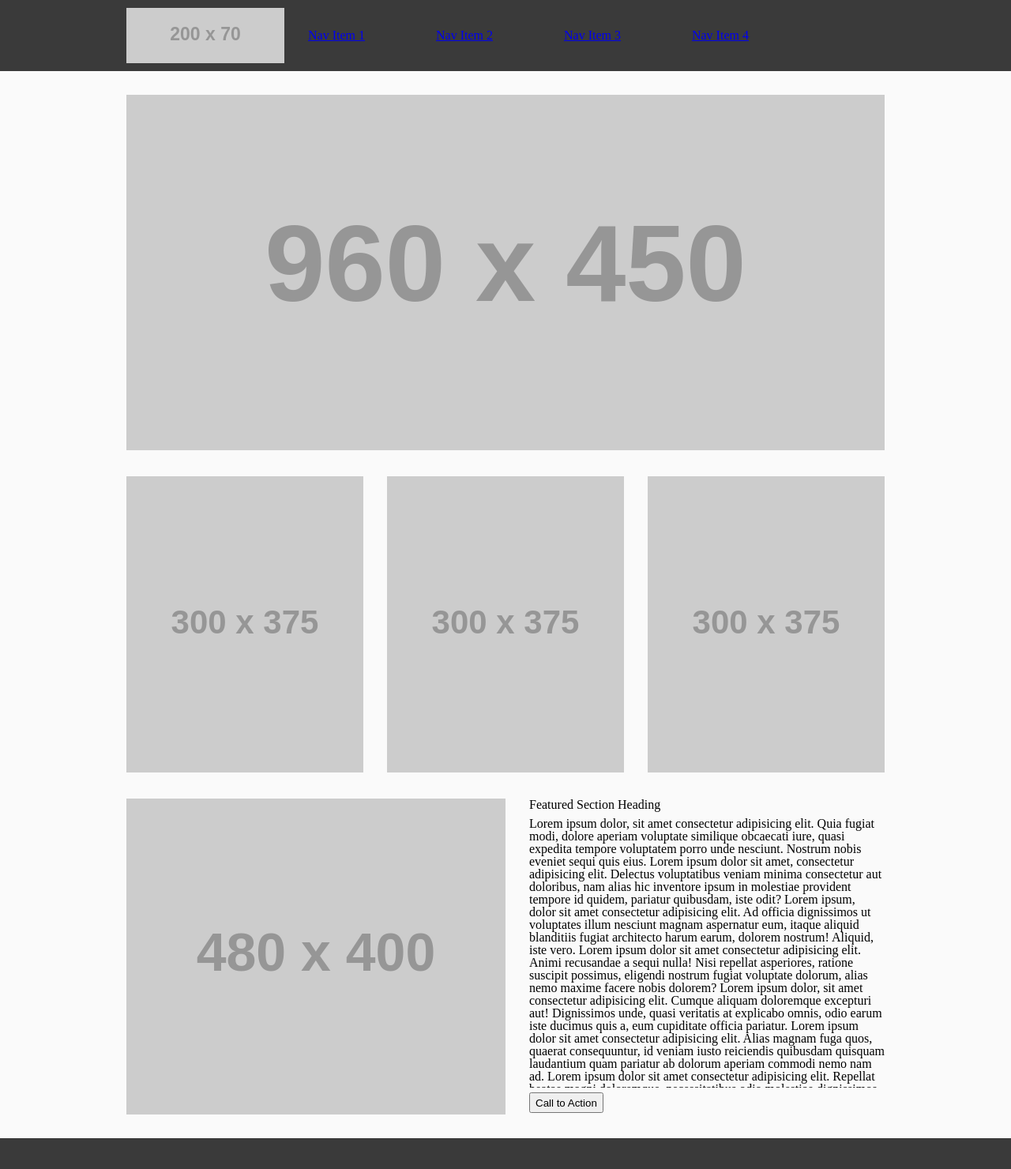
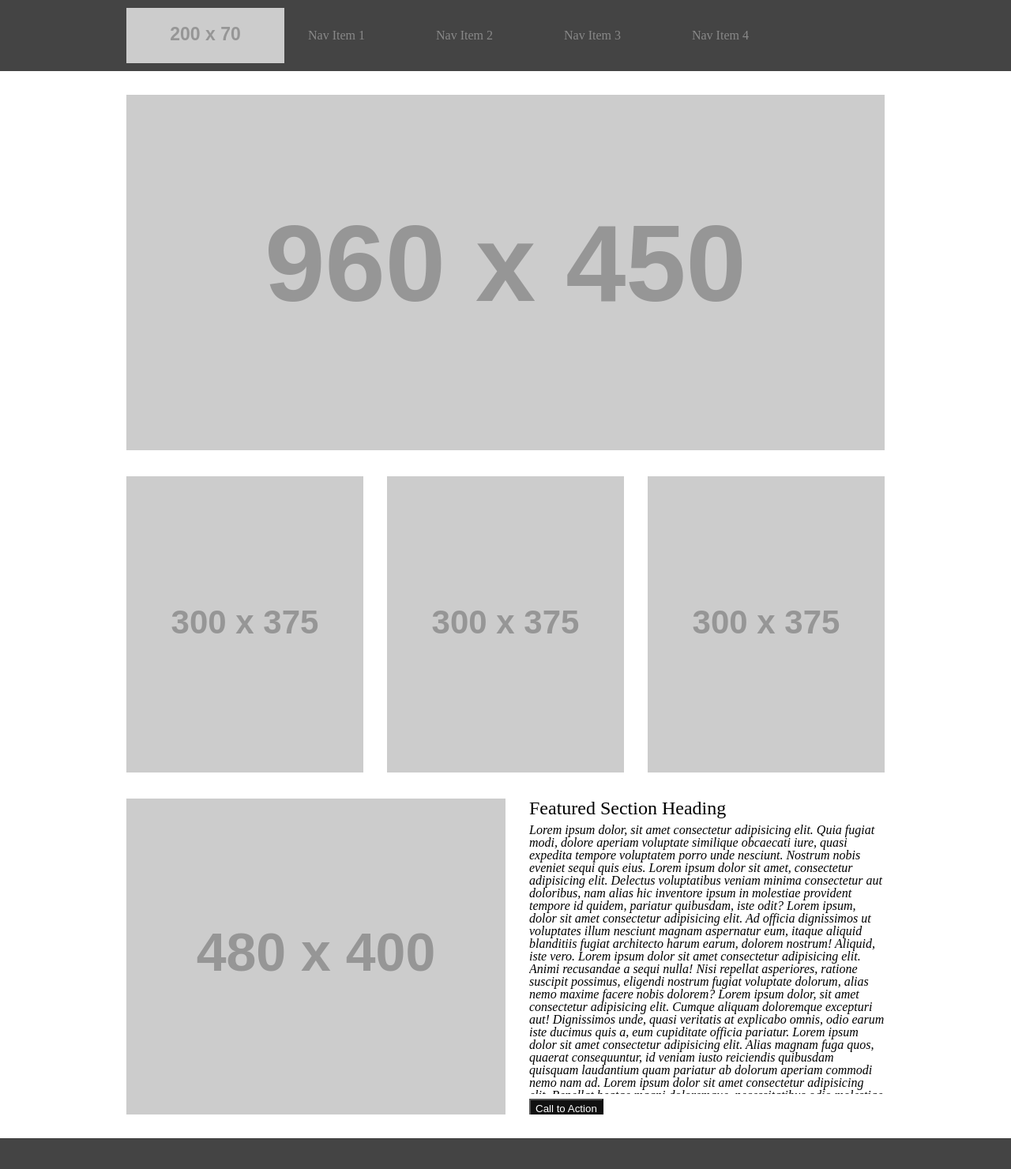
Before and after one commit to jnelsonjava/wireframe-exercise, a plain HTML site: page index.html in a window 1280 px wide. Shown: the whole page at 79% size. Drawn offline with Linux system fonts and the light colour scheme; placeholder pictures from the web are drawn by us.

Commit message:
added styling to match wireframe

```diff
--- a/style.css
+++ b/style.css
@@ -1,9 +1,9 @@
 body {
-  background: #fafafa;
+  background: fff;
 }
 
 header {
-  background: #3a3a3a;
+  background: #444;
   height: 90px;
 }
 
@@ -26,6 +26,11 @@ header > nav > ul > li {
   float: left;
   line-height: 90px;
   margin-right: 90px;
+}
+
+header > nav > ul > li > a {
+  color: #888;
+  text-decoration: none;
 }
 
 main {
@@ -59,6 +64,7 @@ main > article {
 
 main > article > img {
   float: left;
+  width: 50%;
 }
 
 main > article > section {
@@ -69,19 +75,34 @@ main > article > section {
   height: 400px;
 }
 
+main > article > section > h1 {
+  font-size: 1.5em;
+}
+
 main > article > section > p {
   margin-top: 8px;
   height: 342px;
   overflow: auto;
+  font-style: italic;
 }
 
 main > article > section > button {
   height: 26px;
   margin-top: 6px;
+  background-color: #111;
+  color: #fff;
+  line-height: 0px;
+}
+
+button:hover {
+  /* https://www.w3schools.com/css/css3_gradients.asp */
+  background-image: linear-gradient(to right, red, orange, yellow, green, blue, indigo, violet);
+  color: #fff;
+  transition: 350ms;
 }
 
 footer {
-  background: #3a3a3a;
+  background: #444;
   height: 90px;
   margin-top: 30px;
 }
```
Also changed, not shown: 1 other file.
